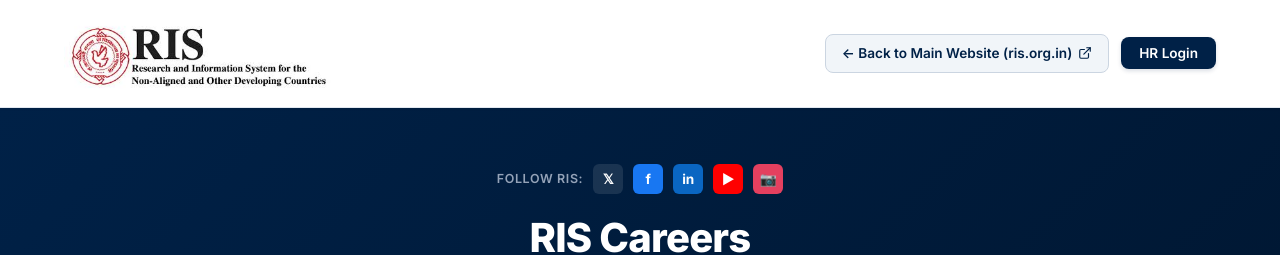
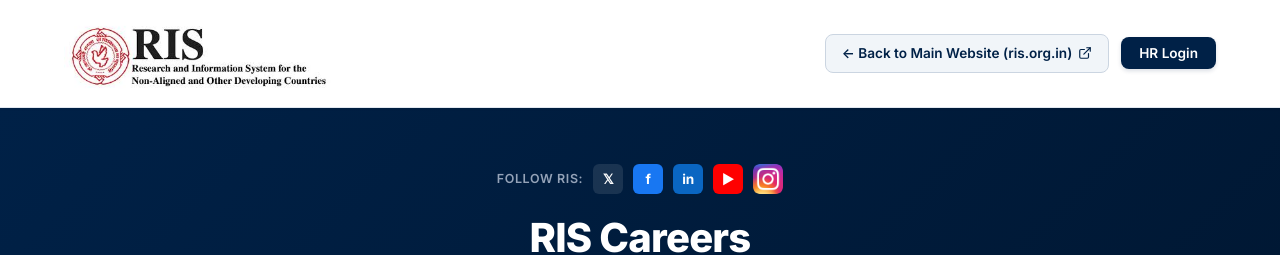
Before and after one commit to aws-ris/HR-Career-Portal, a React (Vite) app: page / in a window 1280 px wide. Shown: the top 255 px of the page. Built offline with nearby package versions, Linux system fonts and the light colour scheme; no server answers.

Commit message:
Update Instagram logo on RIS careers page hero section

```diff
--- a/src/pages/JobBoard.jsx
+++ b/src/pages/JobBoard.jsx
@@ -122,7 +122,9 @@ export default function JobBoard() {
             <a href="https://www.facebook.com/RISNewDelhi" target="_blank" rel="noopener noreferrer" title="Follow on Facebook" style={{ background: '#1877f2', color: 'white', width: '30px', height: '30px', borderRadius: '6px', display: 'flex', alignItems: 'center', justifyContent: 'center', textDecoration: 'none', fontSize: '0.85rem', fontWeight: 'bold', transition: 'all 0.2s' }}>f</a>
             <a href="https://www.linkedin.com/company/research-and-information-system-for-developing-countries" target="_blank" rel="noopener noreferrer" title="Follow on LinkedIn" style={{ background: '#0a66c2', color: 'white', width: '30px', height: '30px', borderRadius: '6px', display: 'flex', alignItems: 'center', justifyContent: 'center', textDecoration: 'none', fontSize: '0.85rem', fontWeight: 'bold', transition: 'all 0.2s' }}>in</a>
             <a href="https://www.youtube.com/user/RISNewDelhi" target="_blank" rel="noopener noreferrer" title="Subscribe on YouTube" style={{ background: '#ff0000', color: 'white', width: '30px', height: '30px', borderRadius: '6px', display: 'flex', alignItems: 'center', justifyContent: 'center', textDecoration: 'none', fontSize: '0.85rem', fontWeight: 'bold', transition: 'all 0.2s' }}>▶</a>
-            <a href="https://www.instagram.com/ris_newdelhi" target="_blank" rel="noopener noreferrer" title="Follow on Instagram" style={{ background: '#e4405f', color: 'white', width: '30px', height: '30px', borderRadius: '6px', display: 'flex', alignItems: 'center', justifyContent: 'center', textDecoration: 'none', fontSize: '0.85rem', fontWeight: 'bold', transition: 'all 0.2s' }}>📷</a>
+            <a href="https://www.instagram.com/ris_newdelhi" target="_blank" rel="noopener noreferrer" title="Follow on Instagram" style={{ width: '30px', height: '30px', borderRadius: '6px', display: 'flex', alignItems: 'center', justifyContent: 'center', textDecoration: 'none', transition: 'all 0.2s', overflow: 'hidden' }}>
+              <img src="/instagram_icon.png" alt="Instagram" style={{ width: '100%', height: '100%', objectFit: 'contain' }} />
+            </a>
           </div>
 
           <h2 style={{ fontSize: '2.5rem', fontWeight: 800, marginBottom: '16px', lineHeight: 1.2, letterSpacing: '-0.02em' }}>
```
Also changed, not shown: public/instagram_icon.png (added).
